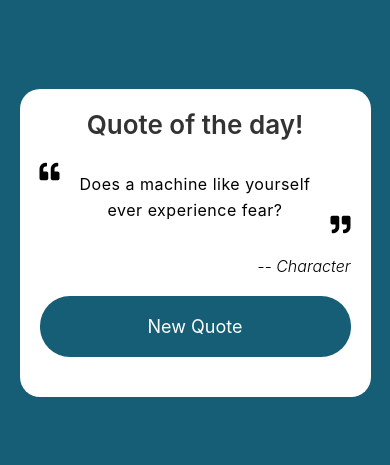
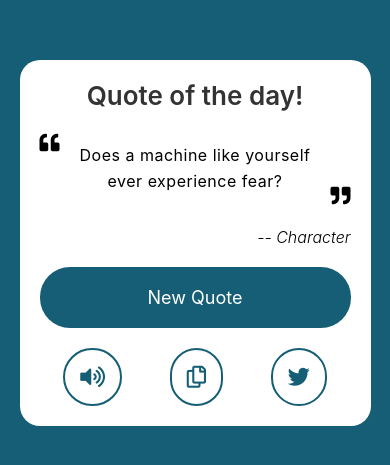
Before and after one commit to DPeralez1/quote-app, a React Native app: screen / in a window 390 px wide. Shown: the part 179-644 px from the top of the page. Built offline with nearby package versions, Linux system fonts and the light colour scheme.

Commit message:
added three buttons for volume, copy and twitter

```diff
--- a/App.js
+++ b/App.js
@@ -3,7 +3,13 @@ import { createBottomTabNavigator } from "@react-navigation/bottom-tabs";
 import Quote from "./tabs/Quote.js";
 import HomeScreen from "./tabs/HomeScreen.js";
 import SettingsScreen from "./tabs/SettingsScreen.js";
-import { Text, View, StyleSheet, TouchableOpacity } from "react-native";
+import {
+  Text,
+  View,
+  StyleSheet,
+  TouchableOpacity,
+  StatusBar,
+} from "react-native";
 import FontAwesome5 from "react-native-vector-icons/FontAwesome5";
 
 const Tab = createBottomTabNavigator();
@@ -83,6 +89,41 @@ export default function App() {
             New Quote
           </Text>
         </TouchableOpacity>
+        <View style={{ flexDirection: "row", justifyContent: "space-around" }}>
+          <TouchableOpacity
+            onPress={() => {}}
+            style={{
+              borderWidth: 2,
+              borderColor: "#155E75",
+              borderRadius: 50,
+              padding: 15,
+            }}
+          >
+            <FontAwesome5 name="volume-up" size={22} color="#155E75" />
+          </TouchableOpacity>
+          <TouchableOpacity
+            onPress={() => {}}
+            style={{
+              borderWidth: 2,
+              borderColor: "#155E75",
+              borderRadius: 50,
+              padding: 15,
+            }}
+          >
+            <FontAwesome5 name="copy" size={22} color="#155E75" />
+          </TouchableOpacity>
+          <TouchableOpacity
+            onPress={() => {}}
+            style={{
+              borderWidth: 2,
+              borderColor: "#155E75",
+              borderRadius: 50,
+              padding: 15,
+            }}
+          >
+            <FontAwesome5 name="twitter" size={22} color="#155E75" />
+          </TouchableOpacity>
+        </View>
       </View>
     </View>
   );
```
